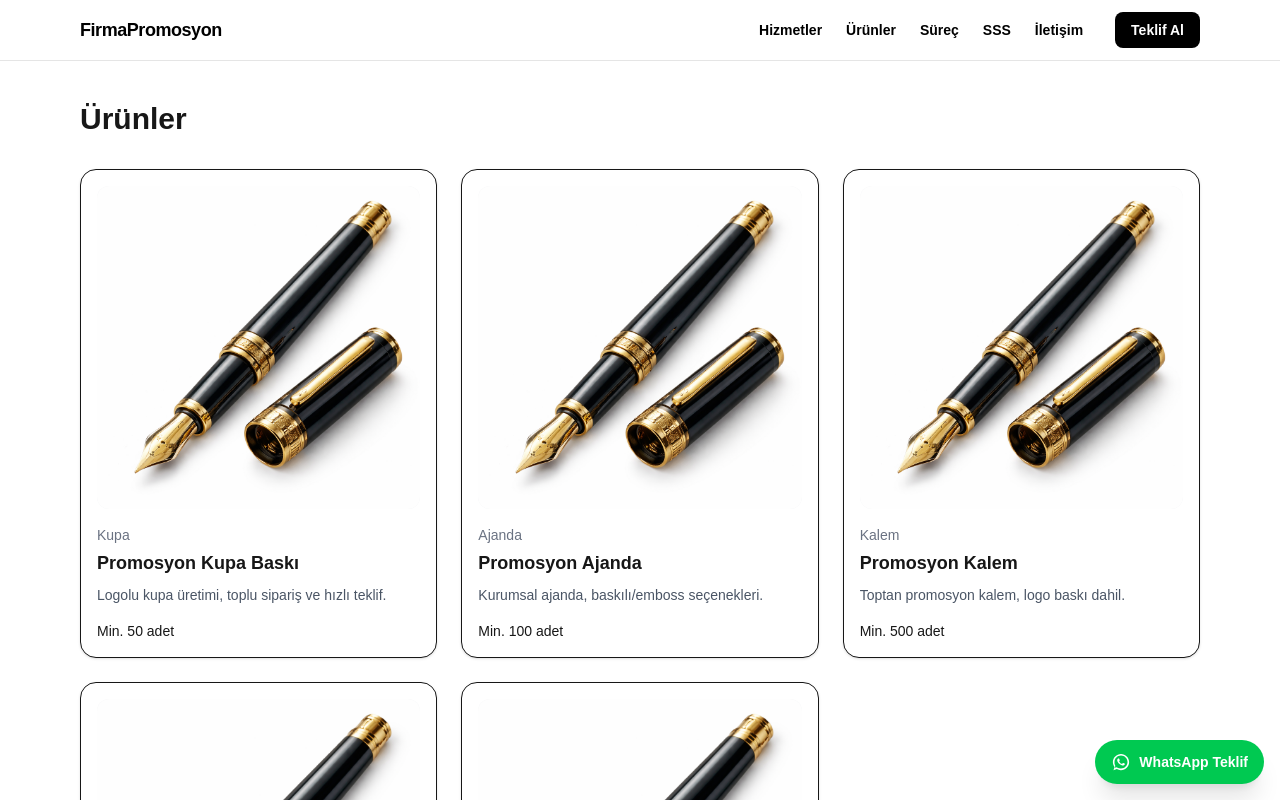
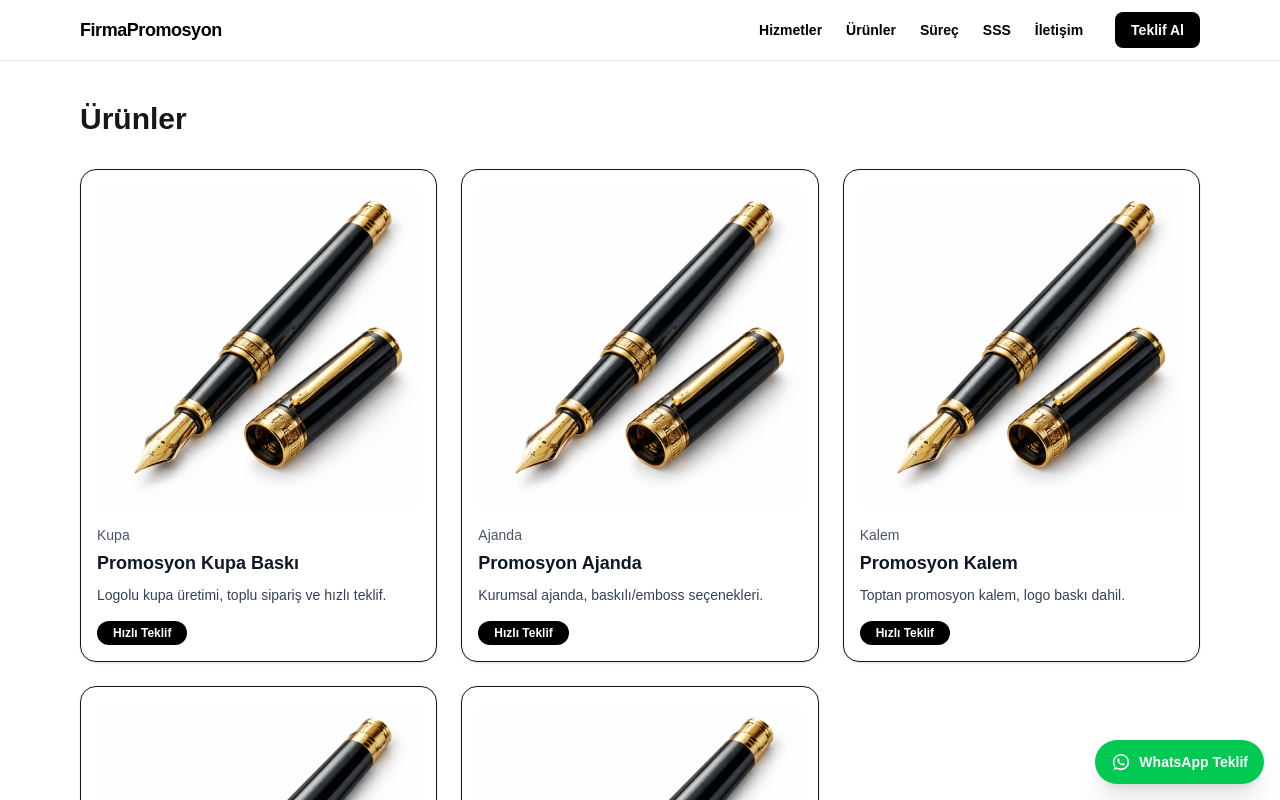
Before and after one commit to berkankocek1-dot/firmapromosyon, a Next.js app: page /urunler in a window 1280 px wide. Shown: the top 800 px of the page. Built offline with nearby package versions, Linux system fonts and the light colour scheme.

Commit message:
Remove minimum order labels and clean UI

```diff
--- a/app/page.tsx
+++ b/app/page.tsx
@@ -60,7 +60,7 @@ export default function Home() {
           <div className="mt-4 grid gap-3">
             <Feature title="Hızlı üretim" text="Yoğunluğa göre en kısa sürede üretim." />
             <Feature title="Kaliteli DTF transfer" text="Canlı renk, esnek yapı, uzun ömür." />
-            <Feature title="Toplu sipariş" text="Kurumsal siparişler için özel fiyat." />
+            <Feature title="Kurumsal teklif" text="Toplu işler için özel fiyat çalışması." />
             <Feature title="Türkiye geneli gönderim" text="Kargo ile teslimat opsiyonu." />
           </div>
         </div>
@@ -116,8 +116,9 @@ export default function Home() {
 
               {/* CTA kısmı */}
               <div className="mt-4 flex items-center justify-between gap-2">
+                {/* Min adet kaldırıldı */}
                 <div className="inline-block rounded-full bg-black px-4 py-1 text-xs font-semibold text-white">
-                  Min. {p.minOrder} adet
+                  Aynı gün dönüş
                 </div>
 
                 <Link
@@ -144,7 +145,10 @@ export default function Home() {
       <section id="sss" className="mx-auto max-w-6xl px-5 py-12">
         <h2 className="text-2xl font-extrabold text-gray-900">Sık Sorulanlar</h2>
         <div className="mt-6 space-y-3">
-          <Faq q="Minimum adet var mı?" a="Ürüne göre değişir. Hızlı teklif için WhatsApp’tan yaz." />
+          <Faq
+            q="Minimum adet var mı?"
+            a="Genel olarak esnek üretim yapıyoruz. En doğru fiyat için ürün ve tasarım bilgisini iletmeniz yeterli."
+          />
           <Faq q="Teslim süresi kaç gün?" a="Yoğunluk ve adet durumuna göre değişir; genelde hızlı üretim." />
           <Faq q="DTF baskı dayanıklı mı?" a="Uygun yıkama koşullarında uzun ömürlüdür." />
         </div>
--- a/app/teklif/OfferForm.tsx
+++ b/app/teklif/OfferForm.tsx
@@ -4,7 +4,7 @@ import { useEffect, useMemo, useState } from "react";
 import { useSearchParams } from "next/navigation";
 import type { Product } from "@/data/products";
 
-const WHATSAPP_PHONE = "90XXXXXXXXXX"; // kendi numaran
+const WHATSAPP_PHONE = "90XXXXXXXXXX"; // kendi numaran (başında + yok)
 const wa = (text: string) =>
   `https://wa.me/${WHATSAPP_PHONE}?text=${encodeURIComponent(text)}`;
 
@@ -47,14 +47,13 @@ Merhaba, hızlı teklif almak istiyorum.
 
 Ürün: ${selectedProduct?.title || "-"}
 Kategori: ${selectedProduct?.category || "-"}
-Minimum Sipariş: ${selectedProduct?.minOrder || "-"}
-Adet: ${qty}
-Firma: ${company}
-Not: ${note}
+Adet: ${qty || "-"}
+Firma: ${company || "-"}
+Not: ${note || "-"}
 
-Ad Soyad: ${fullName}
-Telefon: ${phone}
-E-posta: ${email}
+Ad Soyad: ${fullName || "-"}
+Telefon: ${phone || "-"}
+E-posta: ${email || "-"}
 `.trim();
 
     window.open(wa(msg), "_blank", "noopener,noreferrer");
@@ -69,9 +68,7 @@ E-posta: ${email}
   return (
     <form onSubmit={handleSubmit} className="space-y-4 text-gray-900">
       <div>
-        <label className="block text-sm font-semibold text-gray-900">
-          Ürün
-        </label>
+        <label className="block text-sm font-semibold text-gray-900">Ürün</label>
 
         <select
           className={selectClass}
@@ -134,13 +131,13 @@ E-posta: ${email}
       <div className="grid gap-3 md:grid-cols-2">
         <input
           className={fieldClass}
-          placeholder="Adet"
+          placeholder="Adet (opsiyonel)"
           value={qty}
           onChange={(e) => setQty(e.target.value)}
         />
         <input
           className={fieldClass}
-          placeholder="Not"
+          placeholder="Not (baskı, renk, teslimat vs.)"
           value={note}
           onChange={(e) => setNote(e.target.value)}
         />
@@ -152,6 +149,10 @@ E-posta: ${email}
       >
         WhatsApp’tan Hızlı Teklif Al
       </button>
+
+      <p className="text-xs text-gray-600">
+        Gönderince WhatsApp’ta mesaj otomatik hazırlanır.
+      </p>
     </form>
   );
 }
--- a/app/urunler/[slug]/page.tsx
+++ b/app/urunler/[slug]/page.tsx
@@ -29,13 +29,14 @@ export default function ProductsPage() {
             </div>
 
             <div className="mt-4">
-              <div className="text-sm text-gray-500">{p.category}</div>
-              <h2 className="mt-1 text-lg font-semibold">{p.title}</h2>
-              <p className="mt-2 text-sm text-gray-600">{p.shortDesc}</p>
+              <div className="text-sm text-gray-600 font-medium">{p.category}</div>
+              <h2 className="mt-1 text-lg font-semibold text-gray-900">{p.title}</h2>
+              <p className="mt-2 text-sm text-gray-700">{p.shortDesc}</p>
 
-              <div className="mt-4 inline-block rounded-full bg-black px-4 py-1 text-xs font-medium text-white">
-  Min. {p.minOrder} adet
-</div>
+              {/* Min adet kaldırıldı */}
+              <div className="mt-4 inline-block rounded-full bg-black px-4 py-1 text-xs font-semibold text-white">
+                Aynı gün dönüş
+              </div>
             </div>
           </Link>
         ))}
--- a/app/urunler/page.tsx
+++ b/app/urunler/page.tsx
@@ -24,11 +24,21 @@ export default function ProductsPage() {
             </div>
 
             <div className="mt-4">
-              <div className="text-sm text-gray-500">{p.category}</div>
-              <h2 className="mt-1 text-lg font-semibold">{p.title}</h2>
-              <p className="mt-2 text-sm text-gray-600">{p.shortDesc}</p>
-              <div className="mt-4 text-sm font-medium">
-                Min. {p.minOrder} adet
+              <div className="text-sm font-medium text-gray-600">
+                {p.category}
+              </div>
+
+              <h2 className="mt-1 text-lg font-semibold text-gray-900">
+                {p.title}
+              </h2>
+
+              <p className="mt-2 text-sm text-gray-700">
+                {p.shortDesc}
+              </p>
+
+              {/* Min adet kaldırıldı */}
+              <div className="mt-4 inline-block rounded-full bg-black px-4 py-1 text-xs font-semibold text-white">
+                Hızlı Teklif
               </div>
             </div>
           </Link>
--- a/data/products.ts
+++ b/data/products.ts
@@ -4,7 +4,6 @@ export type Product = {
   title: string;
   shortDesc: string;
   category: "Kupa" | "Ajanda" | "Kalem" | "Tişört" | "Anahtarlık";
-  minOrder: number;
   image: string;
   gallery?: string[];
 };
@@ -16,7 +15,6 @@ export const products: Product[] = [
     title: "Promosyon Kupa Baskı",
     shortDesc: "Logolu kupa üretimi, toplu sipariş ve hızlı teklif.",
     category: "Kupa",
-    minOrder: 50,
     image: "/products/kupa.png",
     gallery: ["/products/kupa.webp"],
   },
@@ -26,7 +24,6 @@ export const products: Product[] = [
     title: "Promosyon Ajanda",
     shortDesc: "Kurumsal ajanda, baskılı/emboss seçenekleri.",
     category: "Ajanda",
-    minOrder: 100,
     image: "/products/ajanda.png",
     gallery: ["/products/ajanda.webp"],
   },
@@ -36,7 +33,6 @@ export const products: Product[] = [
     title: "Promosyon Kalem",
     shortDesc: "Toptan promosyon kalem, logo baskı dahil.",
     category: "Kalem",
-    minOrder: 500,
     image: "/products/kalem.png",
     gallery: ["/products/kalem.webp"],
   },
@@ -46,7 +42,6 @@ export const products: Product[] = [
     title: "DTF Baskılı Tişört",
     shortDesc: "DTF baskı ile canlı renkler, hızlı üretim.",
     category: "Tişört",
-    minOrder: 30,
     image: "/products/tisort.png",
     gallery: ["/products/tisort.webp"],
   },
@@ -56,7 +51,6 @@ export const products: Product[] = [
     title: "Promosyon Anahtarlık",
     shortDesc: "Metal / plastik seçenekleriyle kurumsal anahtarlık.",
     category: "Anahtarlık",
-    minOrder: 200,
     image: "/products/anahtarlik.png",
     gallery: ["/products/anahtarlik.webp"],
   },
```
